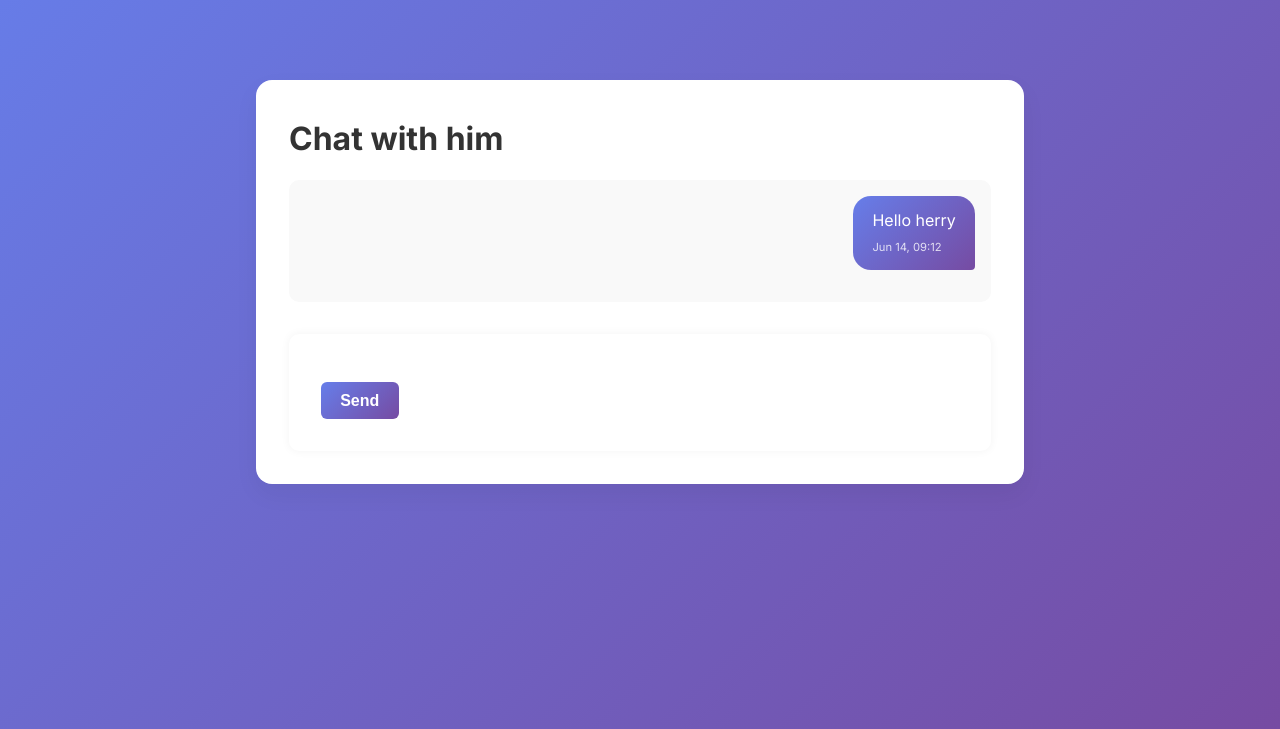
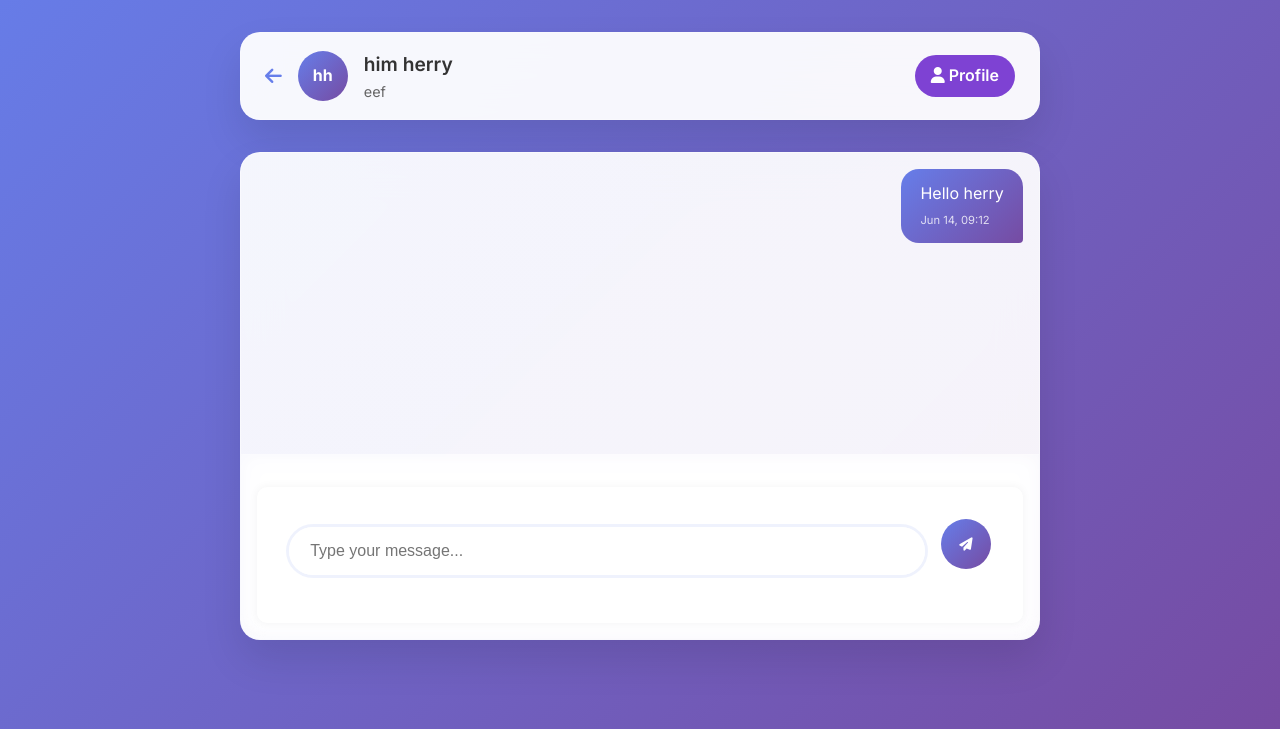
Before and after one commit to jidet1/dating-site, a Django app: page /messaging/conversation/1/ in a window 1280 px wide. Shown: the part 79-808 px from the top of the page. Run offline with Django 5.2, Linux system fonts and the light colour scheme; a user stored in the database is signed in; data comes from the database, SQL or seed files in the repository; some libraries are stand-ins or nearby versions.

Commit message:
message issue

```diff
--- /dev/null
+++ b/reqirements.txt
@@ -0,0 +1,2 @@
+Django==5.2.3
+Pillow==11.2.1
--- a/templates/messaging/conversation_detail.html
+++ b/templates/messaging/conversation_detail.html
@@ -1,99 +1,178 @@
 {% extends 'base.html' %}
 
-{% block title %}Conversation - LoveMatch{% endblock %}
+{% block title %}Chat with {{ other_user.profile.full_name }} - LoveMatch{% endblock %}
 
 {% block content %}
-<div class="container" style="max-width: 800px; margin: 2rem auto; padding: 1rem;">
-    <div class="card">
-        <h2 class="heading-xl" style="margin-bottom: 1rem;">Chat with {{ other_user.username }}</h2>
+<div style="max-width: 800px; margin: 0 auto; height: 80vh; display: flex; flex-direction: column;">
+    <!-- Chat Header -->
+    <div class="card" style="margin-bottom: 1rem; padding: 1rem 1.5rem; flex-shrink: 0;">
+        <div style="display: flex; align-items: center; gap: 1rem;">
+            <a href="{% url 'messaging:conversation_list' %}" style="color: #667eea; font-size: 1.2rem; text-decoration: none;">
+                <i class="fas fa-arrow-left"></i>
+            </a>
 
-        <div id="messagesContainer" style="max-height: 500px; overflow-y: auto; padding: 1rem; background-color: #f9f9f9; border-radius: 10px; box-sizing: border-box;">
+            {% if other_user.profile.photos.first %}
+                <img src="{{ other_user.profile.photos.first.image.url }}" alt="{{ other_user.profile.full_name }}" style="width: 50px; height: 50px; border-radius: 50%; object-fit: cover;">
+            {% else %}
+                <div style="width: 50px; height: 50px; border-radius: 50%; background: linear-gradient(135deg, #667eea, #764ba2); display: flex; align-items: center; justify-content: center; color: white; font-weight: bold;">
+                    {{ other_user.first_name.0 }}{{ other_user.last_name.0 }}
+                </div>
+            {% endif %}
+
+            <div style="flex: 1;">
+                <h3 style="margin: 0; font-size: 1.2rem; font-weight: 600;">{{ other_user.profile.full_name }}</h3>
+                <p style="margin: 0; color: #666; font-size: 0.9rem;">{{ other_user.profile.location|default:"" }}</p>
+            </div>
+
+            <a href="{% url 'profiles:profile_detail' other_user.id %}" class="btn btn-secondary" style="padding: 0.5rem 1rem;">
+                <i class="fas fa-user"></i> Profile
+            </a>
+        </div>
+    </div>
+
+    <!-- Messages Container -->
+    <div class="card" style="flex: 1; display: flex; flex-direction: column; padding: 0; overflow: hidden;">
+        <!-- Messages Area -->
+        <div id="messagesContainer" style="flex: 1; overflow-y: auto; padding: 1rem; background: linear-gradient(135deg, rgba(102, 126, 234, 0.02), rgba(118, 75, 162, 0.02));">
+            {% if messages %}
                 {% for message in messages %}
                 <div style="margin-bottom: 1rem; display: flex; {% if message.sender == user %}justify-content: flex-end;{% else %}justify-content: flex-start;{% endif %}">
-                <div style="
-                    max-width: 70%;
-                    {% if message.sender == user %}
-                        background: linear-gradient(135deg, #667eea, #764ba2);
-                        color: white;
-                        border-radius: 18px 18px 4px 18px;
-                    {% else %}
-                        background: rgba(255, 255, 255, 0.9);
-                        color: #333;
-                        border-radius: 18px 18px 18px 4px;
-                        box-shadow: 0 2px 10px rgba(0, 0, 0, 0.1);
-                    {% endif %}
-                    padding: 0.8rem 1.2rem;
-                    backdrop-filter: blur(10px);
-                    word-break: break-word;
-                    overflow-wrap: break-word;
-                    box-sizing: border-box;
-                ">
+                    <div style="max-width: 70%; {% if message.sender == user %}background: linear-gradient(135deg, #667eea, #764ba2); color: white; border-radius: 18px 18px 4px 18px;{% else %}background: rgba(255, 255, 255, 0.9); color: #333; border-radius: 18px 18px 18px 4px; box-shadow: 0 2px 10px rgba(0, 0, 0, 0.1);{% endif %} padding: 0.8rem 1.2rem; backdrop-filter: blur(10px);">
                         <p style="margin: 0; line-height: 1.4;">{{ message.content }}</p>
-                    <p style="margin: 0.5rem 0 0 0; font-size: 0.7rem; {% if message.sender == user %}color: rgba(255, 255, 255, 0.8);{% else %}color: #999;{% endif %}">
-                        {{ message.created_at|date:"M d, H:i" }}
-                    </p>
+                        <p style="margin: 0.5rem 0 0 0; font-size: 0.7rem; {% if message.sender == user %}color: rgba(255, 255, 255, 0.8);{% else %}color: #999;{% endif %}">{{ message.created_at|date:"M d, H:i" }}</p>
                     </div>
                 </div>
                 {% endfor %}
+            {% else %}
+                <div style="text-align: center; color: #666; margin-top: 2rem;">
+                    <i class="fas fa-comments" style="font-size: 3rem; margin-bottom: 1rem; opacity: 0.5;"></i>
+                    <p style="font-size: 1.1rem;">Start your conversation with {{ other_user.first_name }}!</p>
+                    <p style="font-size: 0.9rem; opacity: 0.8;">Say hello and break the ice 👋</p>
+                </div>
+            {% endif %}
         </div>
 
-        <form method="post" style="margin-top: 2rem;">
+        <!-- Message Input -->
+        <div style="border-top: 1px solid rgba(255, 255, 255, 0.2); padding: 1rem; background: rgba(255, 255, 255, 0.05); backdrop-filter: blur(10px);">
+            <form id="messageForm" style="display: flex; gap: 1rem;">
                 {% csrf_token %}
-            <div class="form-group">
-                {{ form.content }}
-            </div>
-            <button type="submit" class="btn btn-primary" style="margin-top: 1rem;">Send</button>
+                <input type="hidden" name="conversation_id" value="{{ conversation.id }}">
+                <input type="text" name="content" id="messageInput" placeholder="Type your message..."
+                       style="flex: 1; padding: 0.8rem 1.2rem; border: 2px solid rgba(255, 255, 255, 0.3); border-radius: 25px; background: rgba(255, 255, 255, 0.9); font-size: 16px; transition: all 0.3s ease;"
+                       required>
+                <button type="submit" class="btn btn-primary" style="border-radius: 50%; width: 50px; height: 50px; padding: 0; display: flex; align-items: center; justify-content: center;">
+                    <i class="fas fa-paper-plane"></i>
+                </button>
             </form>
         </div>
     </div>
+</div>
+
+<script>
+// Auto-scroll to bottom of messages
+function scrollToBottom() {
+    const container = document.getElementById('messagesContainer');
+    container.scrollTop = container.scrollHeight;
+}
+
+// Scroll to bottom on page load
+document.addEventListener('DOMContentLoaded', function() {
+    scrollToBottom();
+});
+
+// Handle form submission
+document.getElementById('messageForm').addEventListener('submit', function(e) {
+    e.preventDefault();
+
+    const formData = new FormData(this);
+    const messageInput = document.getElementById('messageInput');
+    const content = messageInput.value.trim();
+
+    if (!content) return;
+
+    // Add message to UI immediately
+    const messagesContainer = document.getElementById('messagesContainer');
+    const messageDiv = document.createElement('div');
+    messageDiv.style.cssText = 'margin-bottom: 1rem; display: flex; justify-content: flex-end;';
+    messageDiv.innerHTML = `
+        <div style="max-width: 70%; background: linear-gradient(135deg, #667eea, #764ba2); color: white; border-radius: 18px 18px 4px 18px; padding: 0.8rem 1.2rem; backdrop-filter: blur(10px);">
+            <p style="margin: 0; line-height: 1.4;">${content}</p>
+            <p style="margin: 0.5rem 0 0 0; font-size: 0.7rem; color: rgba(255, 255, 255, 0.8);">Sending...</p>
+        </div>
+    `;
+    messagesContainer.appendChild(messageDiv);
+
+    // Clear input and scroll
+    messageInput.value = '';
+    scrollToBottom();
+
+    // Send message
+    fetch('{% url "messaging:send_message" %}', {
+        method: 'POST',
+        body: formData,
+        headers: {
+            'X-CSRFToken': document.querySelector('[name=csrfmiddlewaretoken]').value,
+        },
+    })
+    .then(response => response.json())
+    .then(data => {
+        if (data.status === 'success') {
+            // Update the "Sending..." text with actual time
+            const timeElement = messageDiv.querySelector('p:last-child');
+            const messageTime = new Date(data.created_at).toLocaleString('en-US', {
+                month: 'short',
+                day: 'numeric',
+                hour: '2-digit',
+                minute: '2-digit'
+            });
+            timeElement.textContent = messageTime;
+        } else {
+            // Remove the message if it failed
+            messageDiv.remove();
+            alert('Failed to send message. Please try again.');
+        }
+    })
+    .catch(error => {
+        messageDiv.remove();
+        console.error('Error:', error);
+        alert('Failed to send message. Please try again.');
+    });
+});
+
+// Enter key to send message
+document.getElementById('messageInput').addEventListener('keypress', function(e) {
+    if (e.key === 'Enter') {
+        document.getElementById('messageForm').dispatchEvent(new Event('submit'));
+    }
+});
+
+// Focus on input
+document.getElementById('messageInput').focus();
+</script>
 
 <style>
-    .card {
-        background: white;
-        padding: 2rem;
-        border-radius: 1rem;
-        box-shadow: 0 10px 25px rgba(0, 0, 0, 0.05);
+    #messageInput:focus {
+        outline: none;
+        border-color: #667eea;
+        box-shadow: 0 0 0 3px rgba(102, 126, 234, 0.1);
     }
 
-    textarea {
-        width: 100%;
-        height: 100px;
-        padding: 1rem;
-        border-radius: 0.5rem;
-        border: 1px solid #ddd;
-        box-sizing: border-box;
-        resize: vertical;
-        font-size: 1rem;
+    #messagesContainer::-webkit-scrollbar {
+        width: 6px;
     }
 
-    .btn-primary {
-        background-color: #667eea;
-        color: white;
-        padding: 0.6rem 1.2rem;
-        border: none;
-        border-radius: 6px;
-        cursor: pointer;
-        font-size: 1rem;
+    #messagesContainer::-webkit-scrollbar-track {
+        background: rgba(255, 255, 255, 0.1);
+        border-radius: 3px;
     }
 
-    .btn-primary:hover {
-        background-color: #5a67d8;
+    #messagesContainer::-webkit-scrollbar-thumb {
+        background: rgba(102, 126, 234, 0.3);
+        border-radius: 3px;
     }
 
-    .heading-xl {
-        font-size: 2rem;
-        font-weight: bold;
-        color: #333;
-    }
-
-    @media (max-width: 600px) {
-        .heading-xl {
-            font-size: 1.5rem;
-        }
-
-        #messagesContainer div {
-            max-width: 85% !important;
-        }
+    #messagesContainer::-webkit-scrollbar-thumb:hover {
+        background: rgba(102, 126, 234, 0.5);
     }
 </style>
 {% endblock %}
```
Lines whose indentation alone changed are shown as unchanged.
